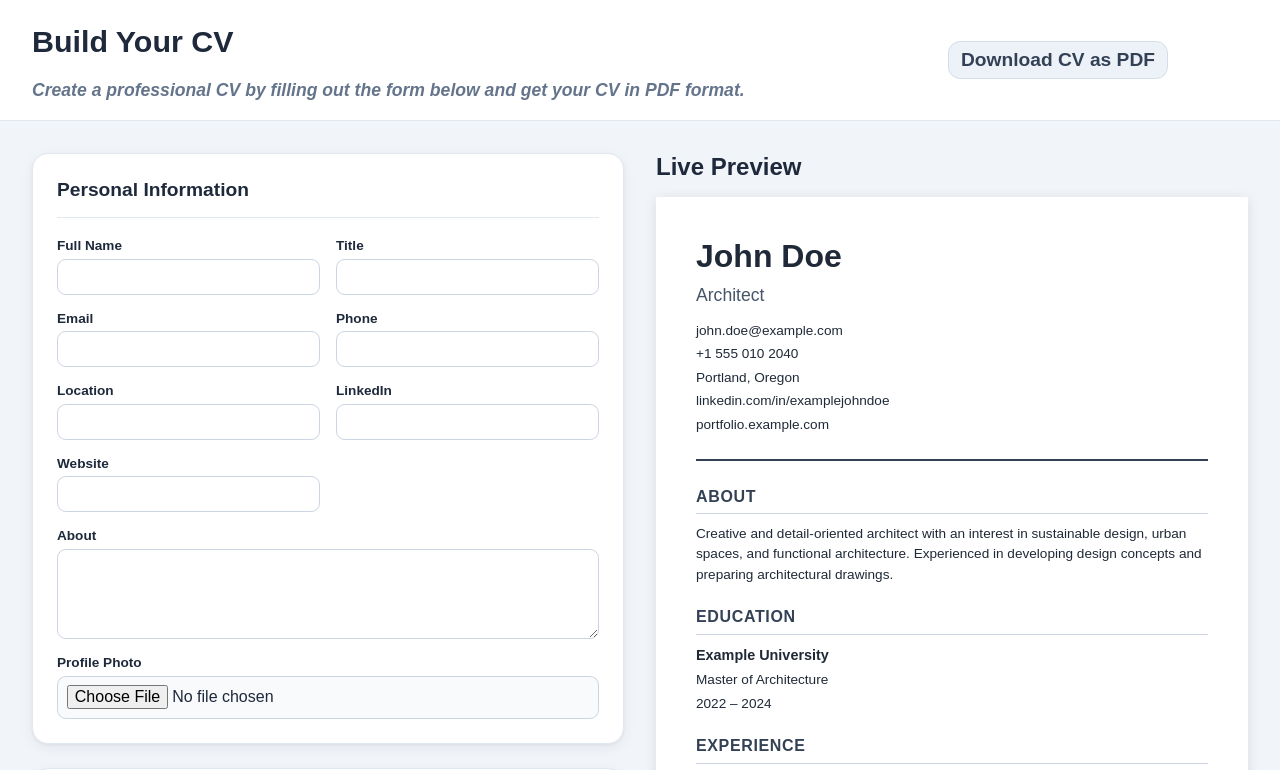
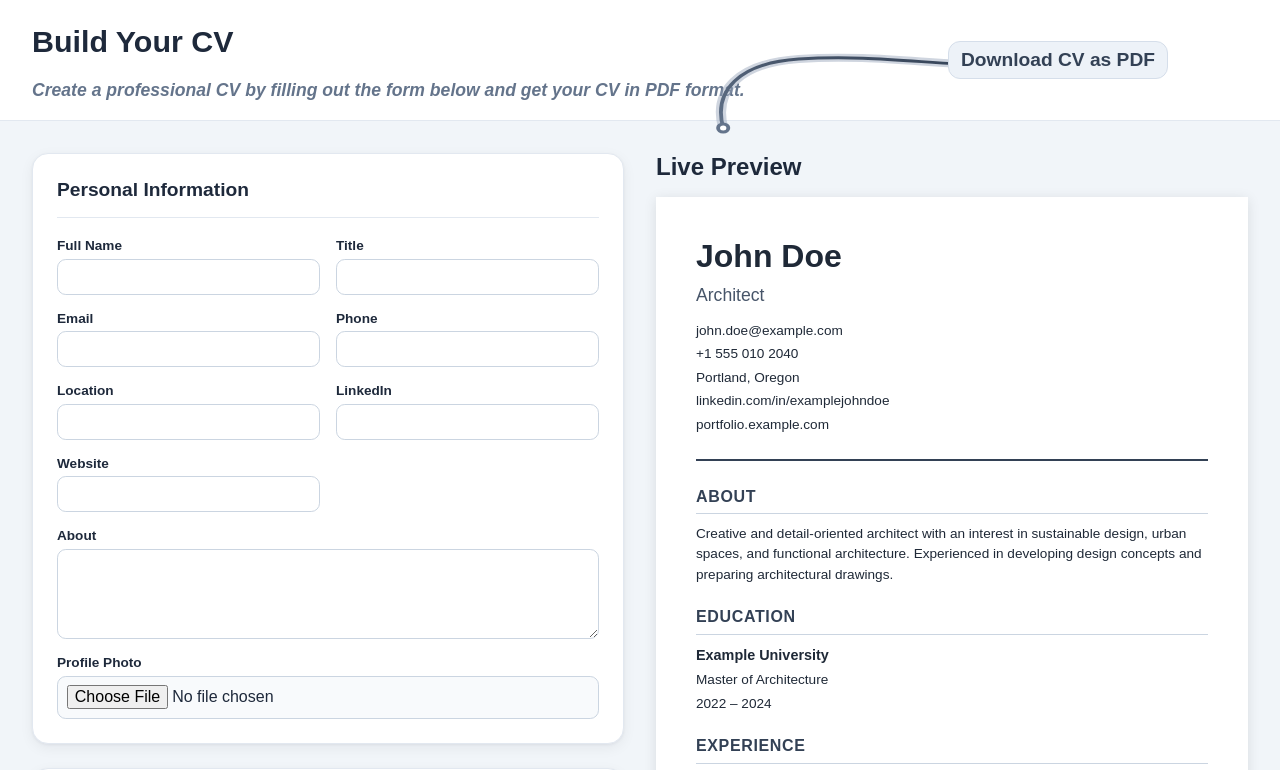
Before and after one commit to canberkg67/cv-app, a React (Vite) app: page / in a window 1280 px wide. Shown: the top 770 px of the page. Built offline with nearby package versions, Linux system fonts and the light colour scheme.

Commit message:
feat: add custom svg arrow file and use it as CTA

```diff
--- a/src/App.css
+++ b/src/App.css
@@ -1,4 +1,5 @@
 #root {
+    position: relative;
     min-height: 100vh;
     display: flex;
     flex-direction: column;
@@ -50,6 +51,8 @@ body {
 }
 
 .app-header button {
+    position: relative;
+    z-index: 2;
     margin-right: 5rem;
     padding: 0.45rem 0.75rem;
     border: 1px solid #d5deea;
@@ -65,6 +68,45 @@ body {
 .app-header button:hover {
     border-color: #c3d0e0;
     background-color: #e1e9f3;
+}
+
+/* CTA Arrow SVG */
+.cta-arrow {
+    position: absolute;
+    top: 0;
+    left: 0;
+    z-index: 1;
+    width: 100%;
+    height: 150px;
+    overflow: visible;
+    pointer-events: none;
+}
+
+.cta-arrow-shadow {
+    fill: none;
+    stroke: #94a3b8;
+    stroke-linecap: round;
+    stroke-linejoin: round;
+    stroke-width: 8;
+    opacity: 0.45;
+}
+
+.cta-arrow-line {
+    fill: none;
+    stroke: url(#cta-arrow-gradient);
+    stroke-linecap: round;
+    stroke-linejoin: round;
+    stroke-width: 3;
+}
+
+.cta-arrow-head {
+    fill: #334155;
+}
+
+.cta-arrow-start {
+    fill: #ffffff;
+    stroke: #64748b;
+    stroke-width: 3;
 }
 
 /* To show Form and Preview side by side */
@@ -322,6 +364,10 @@ body {
 }
 
 @media (max-width: 900px) {
+    .cta-arrow {
+        display: none;
+    }
+
     .cv-layout {
         grid-template-columns: minmax(0, 1fr);
     }
--- a/src/App.jsx
+++ b/src/App.jsx
@@ -1,6 +1,7 @@
 import './App.css'
 import { useEffect, useRef, useState } from 'react'
 import Header from './components/Header'
+import CtaArrow from './components/CtaArrow'
 import Form from './components/Form'
 import Footer from './components/Footer'
 import Preview from './components/Preview'
@@ -258,6 +259,9 @@ export default function App() {
   return (
     <>
       <Header />
+
+      <CtaArrow />
+
       <main className="cv-layout">
         <Form
           personalInfo={personalInfo}
@@ -292,6 +296,7 @@ export default function App() {
           other={other}
           onOtherChange={handleOtherChange}
         />
+
         <Preview
           personalInfo={personalInfo}
           education={education}
@@ -304,6 +309,7 @@ export default function App() {
           other={other}
         />
       </main>
+
       <Footer />
     </>
   )
--- /dev/null
+++ b/src/components/CtaArrow.jsx
@@ -0,0 +1,30 @@
+export default function CtaArrow() {
+    return (
+        <svg
+            className="cta-arrow"
+            viewBox="0 0 1000 150"
+            preserveAspectRatio="none"
+            aria-hidden="true"
+        >
+            <defs>
+                <linearGradient id="cta-arrow-gradient" x1="0%" y1="100%" x2="100%" y2="0%">
+                    <stop offset="0%" stopColor="#64748b" />
+                    <stop offset="100%" stopColor="#334155" />
+                </linearGradient>
+            </defs>
+            <path
+                className="cta-arrow-shadow"
+                d="M 565 128 C 557 91, 577 63, 624 59 C 681 54, 729 65, 775 65"
+            />
+            <path
+                className="cta-arrow-line"
+                d="M 565 128 C 557 91, 577 63, 624 59 C 681 54, 729 65, 773 65"
+            />
+            <path
+                className="cta-arrow-head"
+                d="M 764 55 Q 771 62 780 65 Q 771 68 764 75 L 768 66 Z"
+            />
+            <circle className="cta-arrow-start" cx="565" cy="128" r="4" />
+        </svg>
+    );
+}
```
